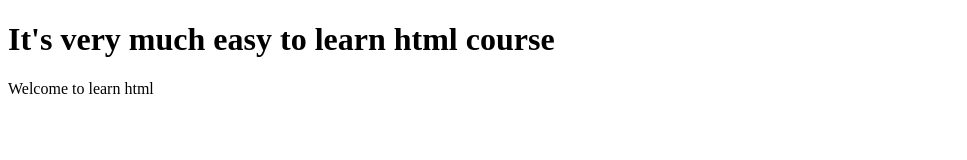
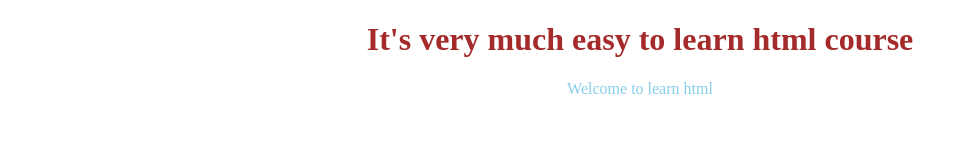
Before and after one commit to RAGHUL257/FullStackNew, a plain HTML site: page Welcome.html in a window 1280 px wide. Shown: the whole page, without its empty margins (0-967 px from the left). Drawn offline with Linux system fonts and the light colour scheme.

Commit message:
raghul added css

```diff
--- a/Welcome.html
+++ b/Welcome.html
@@ -4,6 +4,7 @@
         <title>Welcome</title>
     </head>
     <body>
+        <link rel="stylesheet" href = "style.css">
         <h1>It's very much easy to learn html course</h1>
         <p>Welcome to learn html</p>
     </body>
--- /dev/null
+++ b/style.css
@@ -0,0 +1,10 @@
+h1
+{
+    color:brown;
+    text-align: center;
+}
+p
+{
+   color:skyblue;
+   text-align: center;
+}
```
